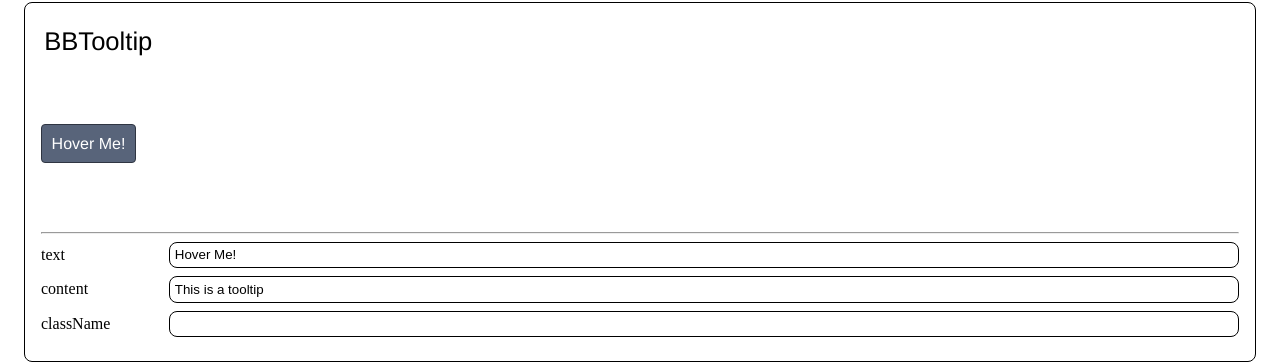
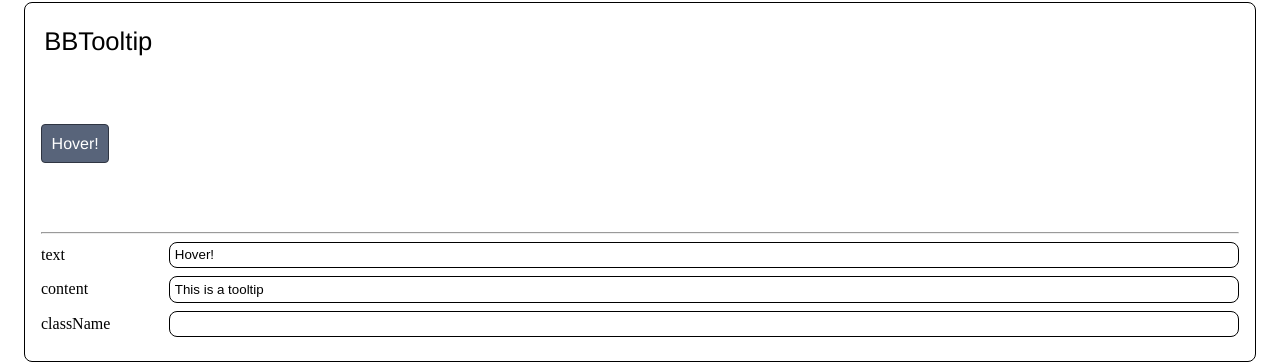
Before and after one commit to dan1229/nextjs-base-blocks, a Next.js app: page / in a window 1280 px wide. Shown: the part 6636-7000 px from the top of the page. Built offline with nearby package versions, Linux system fonts and the light colour scheme.

Commit message:
Update tooltip text in DemoPage for clarity

```diff
--- a/src/pages/index.tsx
+++ b/src/pages/index.tsx
@@ -166,7 +166,7 @@ const DemoPage = () => {
   });
   // BB Tooltip
   const [stateBBTooltip, setStateBBTooltip] = useState<IPropsBBTooltip>({
-    text: 'Hover Me!',
+    text: 'Hover!',
     content: 'This is a tooltip',
     className: '',
   });
```
